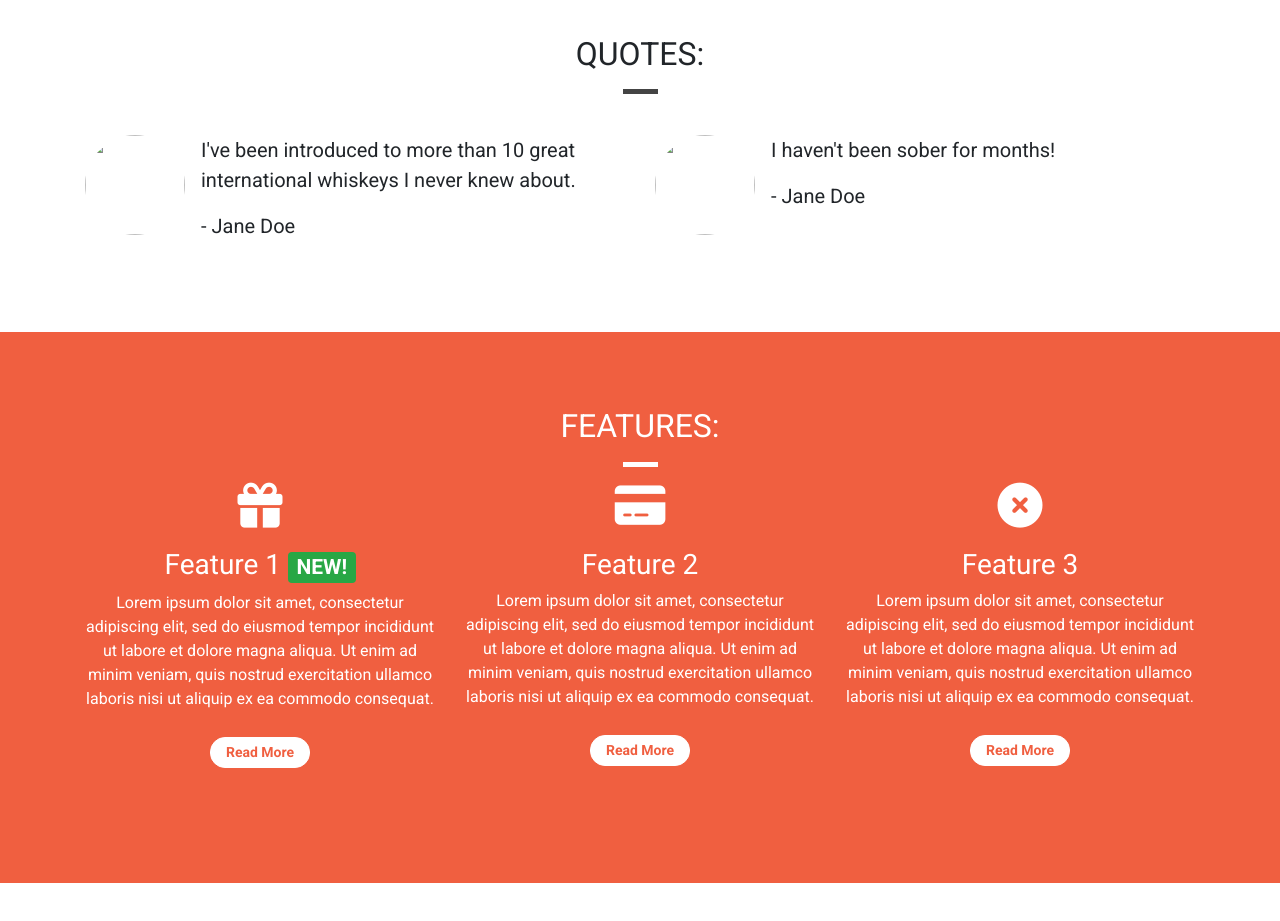
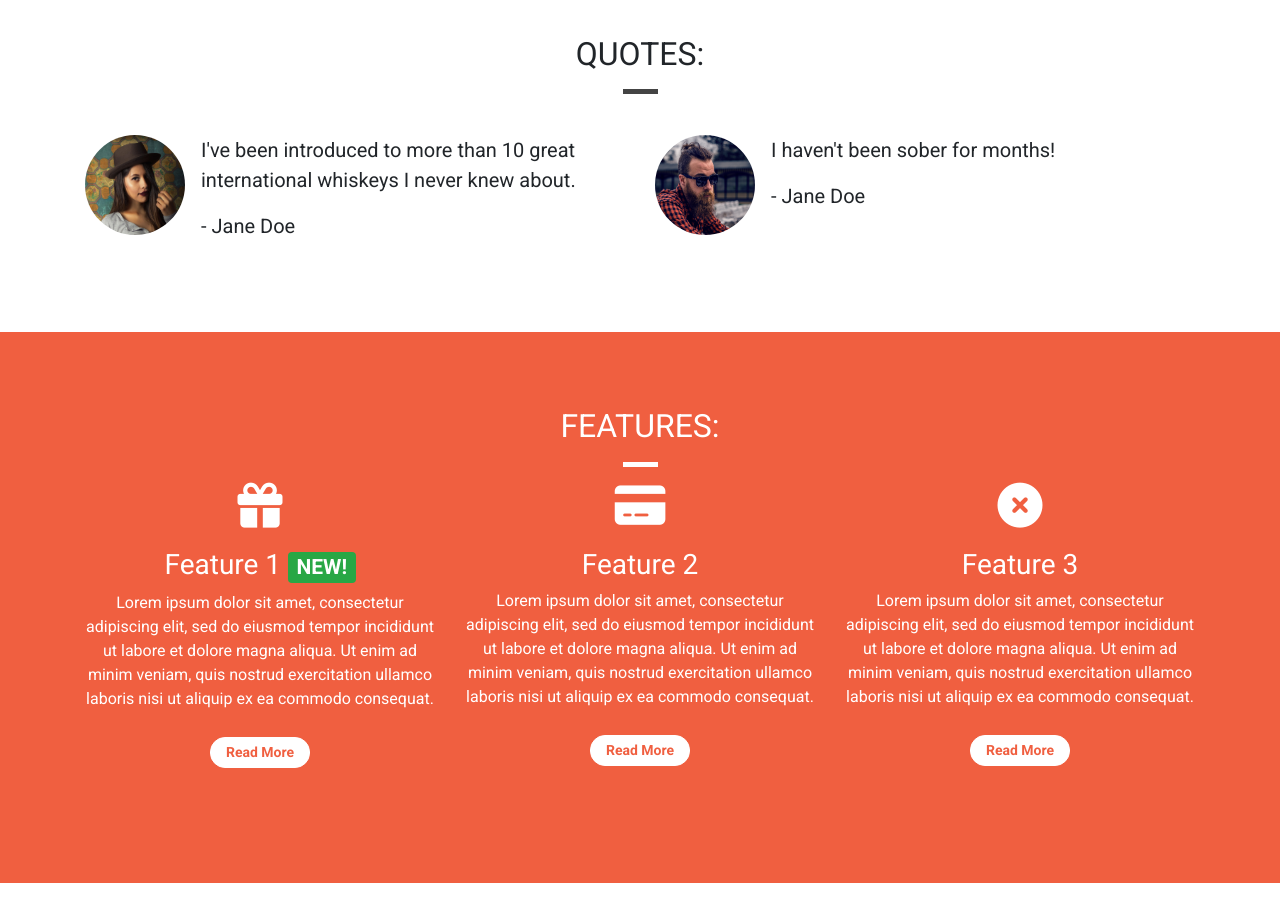
Before and after one commit to Elvira-94/whiskey-drop, a plain HTML site: page index.html in a window 1280 px wide. Shown: the part 840-1761 px from the top of the page. Drawn offline with nearby package versions, Linux system fonts and the light colour scheme.

Commit message:
Update img links in index.html

```diff
--- a/index.html
+++ b/index.html
@@ -100,7 +100,8 @@
                     <div class="col-12 col-md-6">
                         <div class="media">
                             <div class="d-none d-sm-block">
-                                <img src="images/girl-image.png" class="rounded-circle mr-3" height=100 width=100>
+                                <img src="assets/images/girl-image.png" class="rounded-circle mr-3" height=100
+                                    width=100>
                             </div>
                             <div class="media-body">
                                 <blockquote class="blockquote">
@@ -114,7 +115,7 @@
                     <div class="col-12 col-md-6">
                         <div class="media">
                             <div class="d-none d-sm-block">
-                                <img src="images/guy-image.png" class="rounded-circle mr-3" height=100 width=100>
+                                <img src="assets/images/guy-image.png" class="rounded-circle mr-3" height=100 width=100>
                             </div>
                             <div class="media-body">
                                 <blockquote class="blockquote">
```
